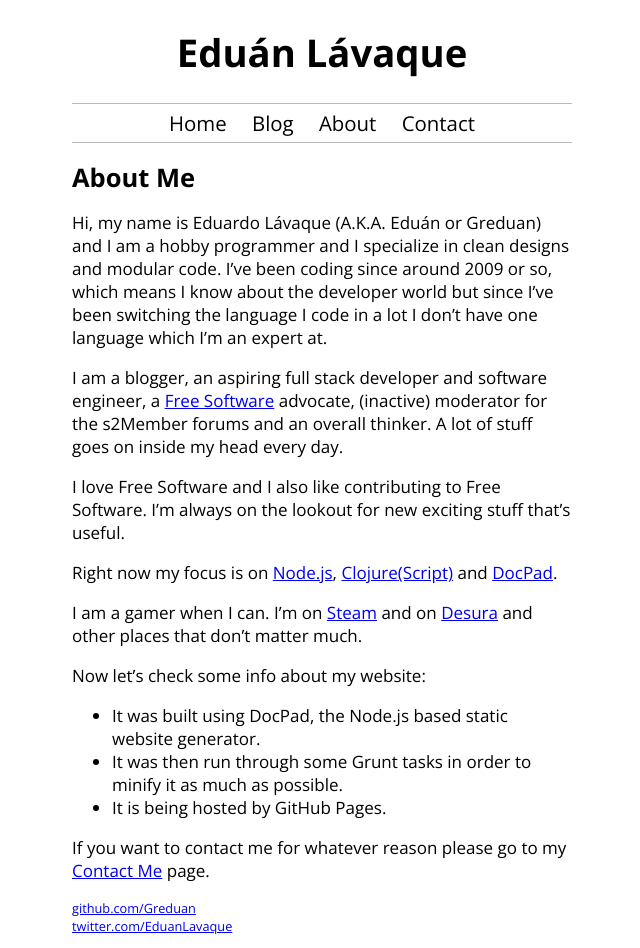
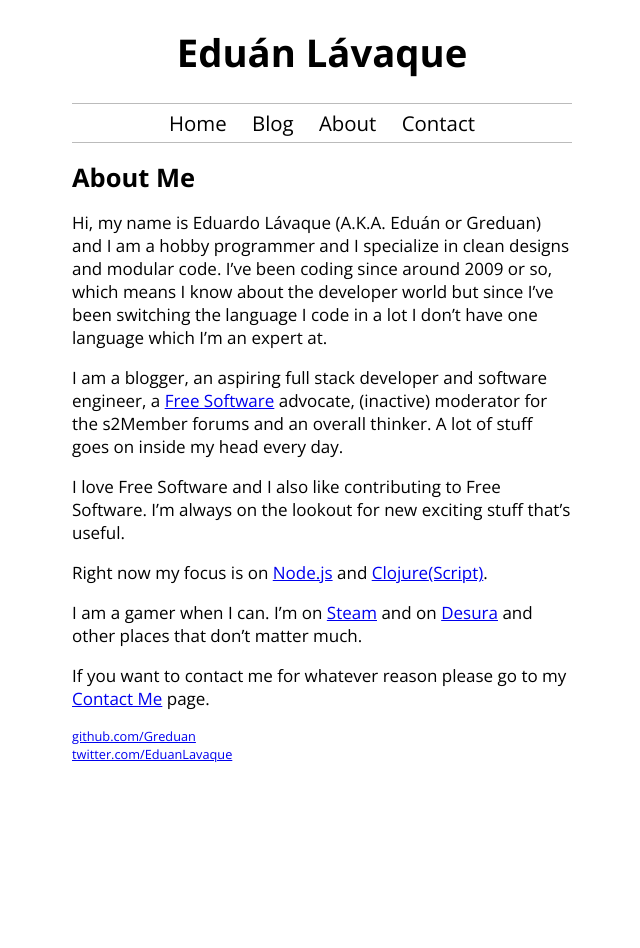
Before and after one commit to greduan/blog-content, a Jekyll site: the page built from about.html, in a window 1280 px wide. Shown: the whole page, without its empty margins (318-958 px from the left). Built offline with Jekyll 4.4.1, drawn with Linux system fonts in a browser that asks for light colours; Markdown is read by kramdown in place of the engine named in the settings; after the commit the page ends 900 px from its top, so only the background shows below that.

Commit message:
Fix about page

```diff
--- a/about.html
+++ b/about.html
@@ -13,16 +13,8 @@ menuOrder: 3
 
 <p>I love Free Software and I also like contributing to Free Software. I’m always on the lookout for new exciting stuff that’s useful.</p>
 
-<p>Right now my focus is on <a href="http://nodejs.org/">Node.js</a>, <a href="http://clojure.org/">Clojure</a><a href="http://clojure.org/clojurescript">(Script)</a> and <a href="http://docpad.org/">DocPad</a>.</p>
+<p>Right now my focus is on <a href="http://nodejs.org/">Node.js</a> and <a href="http://clojure.org/">Clojure</a><a href="http://clojure.org/clojurescript">(Script)</a>.</p>
 
 <p>I am a gamer when I can. I’m on <a href="http://steamcommunity.com/id/greduan/">Steam</a> and on <a href="http://www.desura.com/members/greduan">Desura</a> and other places that don’t matter much.</p>
 
-<p>Now let’s check some info about my website:</p>
-
-<ul>
-	<li>It was built using DocPad, the Node.js based static website generator.</li>
-	<li>It was then run through some Grunt tasks in order to minify it as much as possible.</li>
-	<li>It is being hosted by GitHub Pages.</li>
-</ul>
-
 <p>If you want to contact me for whatever reason please go to my <a href="/contact.html">Contact Me</a> page.</p>
```
